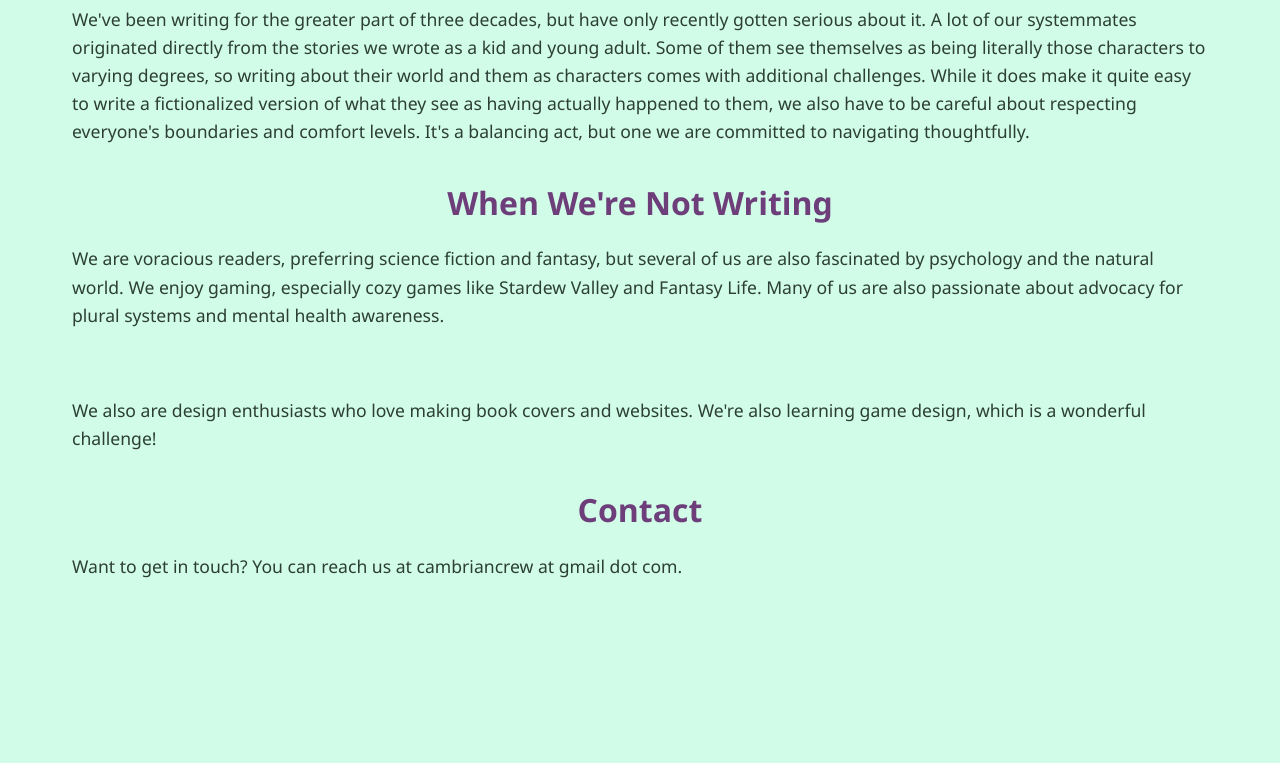
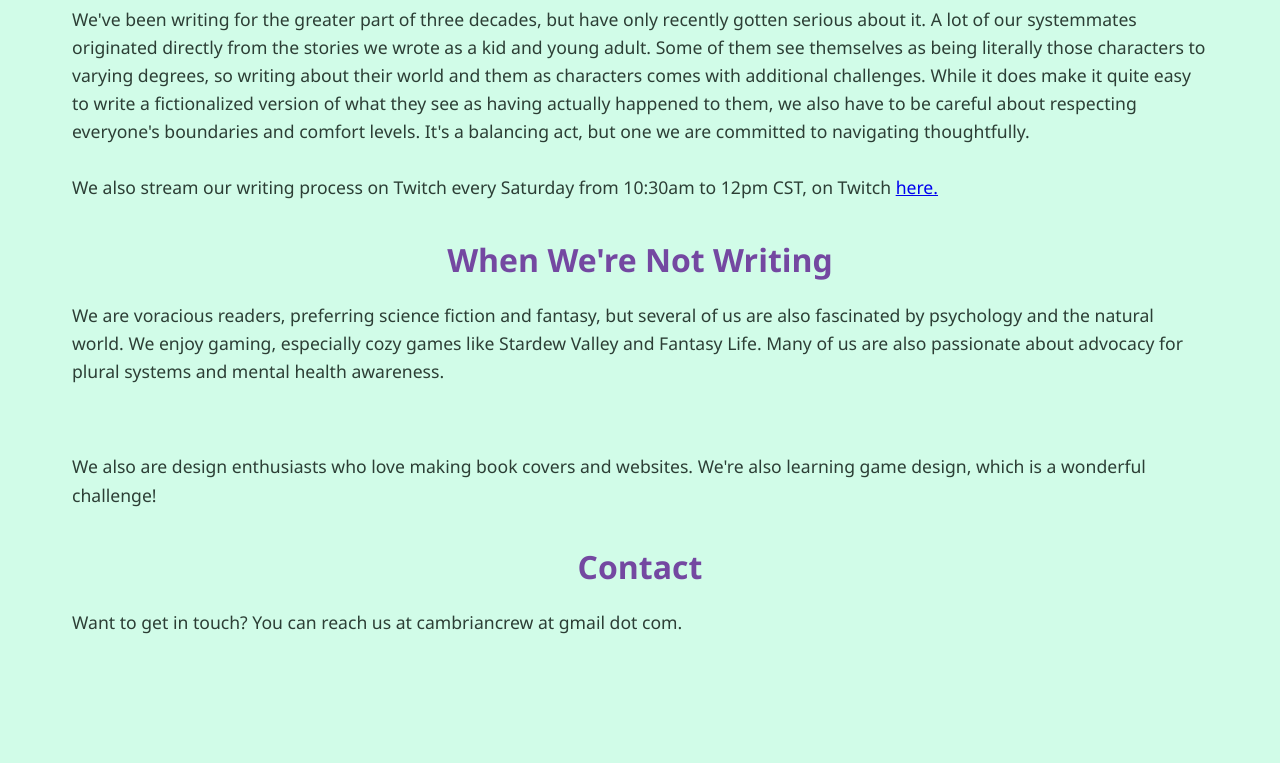
Before and after one commit to jsheaforrest/author_site, a plain HTML site: page about.html in a window 1280 px wide. Shown: the part 568-1331 px from the top of the page. Drawn offline with Linux system fonts and the light colour scheme.

Commit message:
Small content changes and color alterations

```diff
--- a/styles.css
+++ b/styles.css
@@ -76,7 +76,7 @@ h1 {
 }
 
 h2 {
-    color: #6e3e7a;
+    color: #7448a1;
     font-size: 2rem;
     margin-top: 2rem;
     margin-bottom: 1rem;
```
Also changed, not shown: about.html (+1 -0 lines).
